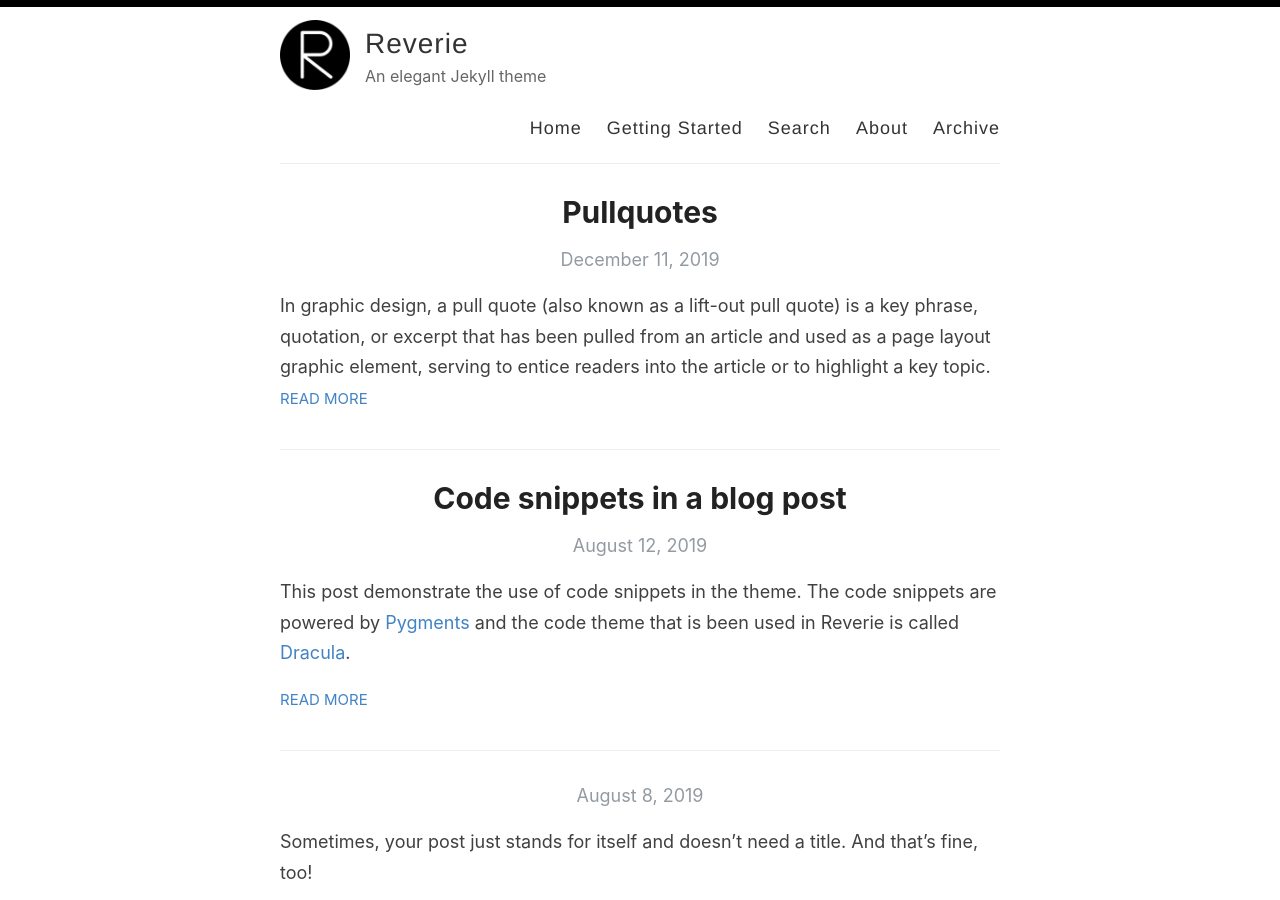
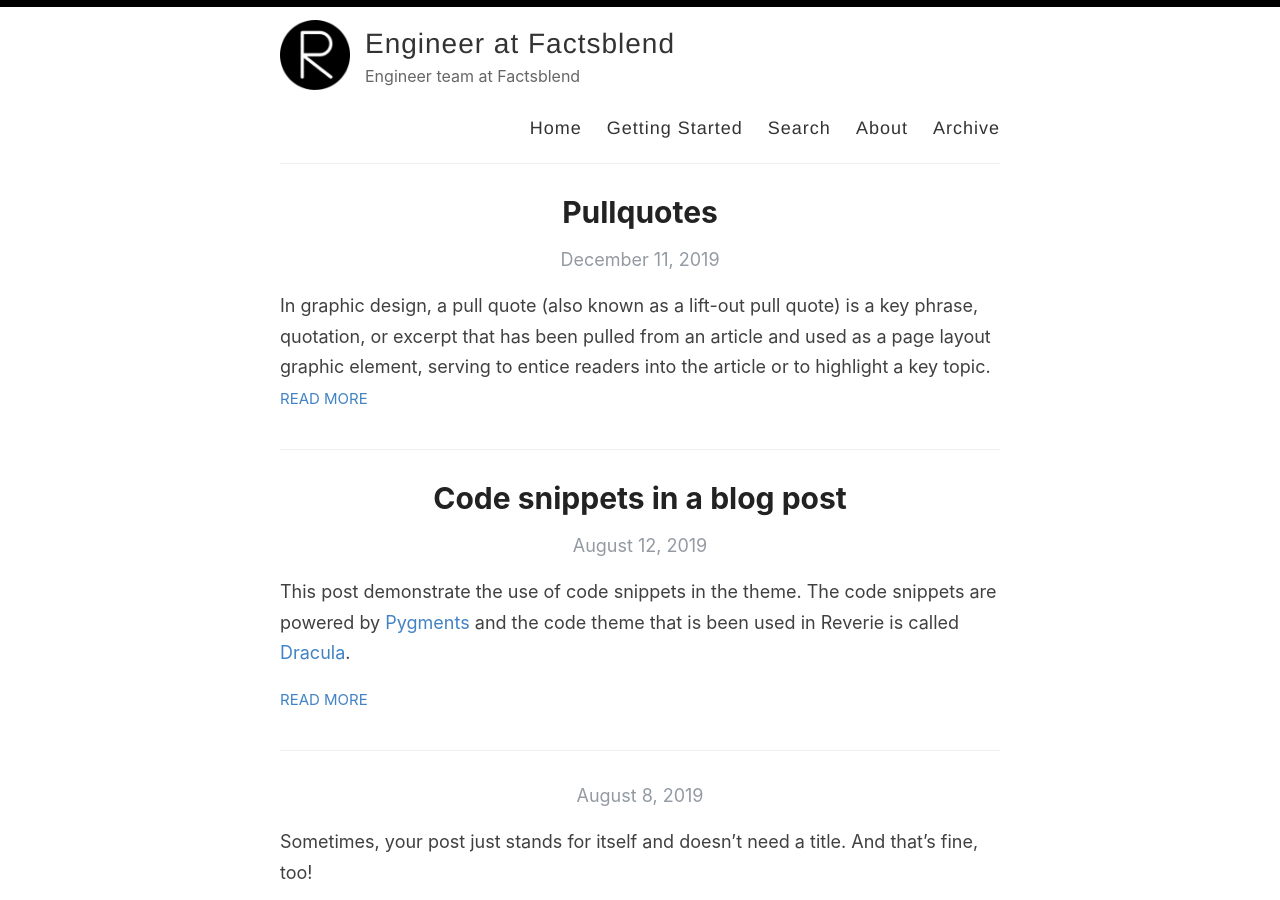
Before and after one commit to factsblend-inc/engineer-blog, a Jekyll site: the page built from index.html, in a window 1280 px wide and 900 px high. Built offline with Jekyll 4.4.1, drawn with Linux system fonts in a browser that asks for light colours; the list of posts is cut into pages by our own code.

Commit message:
Update _config.yml

```diff
--- a/_config.yml
+++ b/_config.yml
@@ -3,13 +3,13 @@
 #
 
 # Name of your site (displayed in the header)
-name: Reverie
+name: Engineer at Factsblend
 
 # Name of the author
-author: Amit Merchant
+author: Engineer team
 
 # Short bio or description (displayed in the header)
-description: An elegant Jekyll theme
+description: Engineer team at Factsblend
 
 # URL of your avatar or profile pic (you could use your GitHub profile pic)
 avatar: /images/reverie.png
@@ -21,15 +21,15 @@ avatar: /images/reverie.png
 # Includes an icon in the footer for each username you enter
 footer-links:
   dribbble:
-  email: amit.d.merchant@gmail.com
+  email: engineer@factsblend.com
   facebook:
   flickr:
-  github: amitmerchant1990/reverie
+  github: factsblend/team/engineer
   instagram:
   linkedin:
   pinterest:
   rss: rss
-  twitter: amit_merchant
+  twitter: factsblend
   stackoverflow:
   youtube: # channel/<your_long_string> or user/<user-name>
   googleplus: # anything in your profile username that comes after plus.google.com/
@@ -48,14 +48,14 @@ google_analytics: UA-43339302-11
 
 # Your website URL (e.g. http://amitmerchant1990.github.io or http://www.amitmerchant.com)
 # Used for Sitemap.xml and your RSS feed
-url: http://www.amitmerchant.com/reverie
-enforce_ssl: https://www.amitmerchant.com/reverie
+url: http://www.factsblend.com
+enforce_ssl: https://www.factsblend.com
 
 # If you're hosting your site at a Project repository on GitHub pages
 # (http://yourusername.github.io/repository-name)
 # and NOT your User repository (http://yourusername.github.io)
 # then add in the baseurl here, like this: "/repository-name"
-baseurl: "/reverie"
+baseurl: "/engineer-blog"
 
 #
 # !! You don't need to change any of the configuration flags below !!
```
